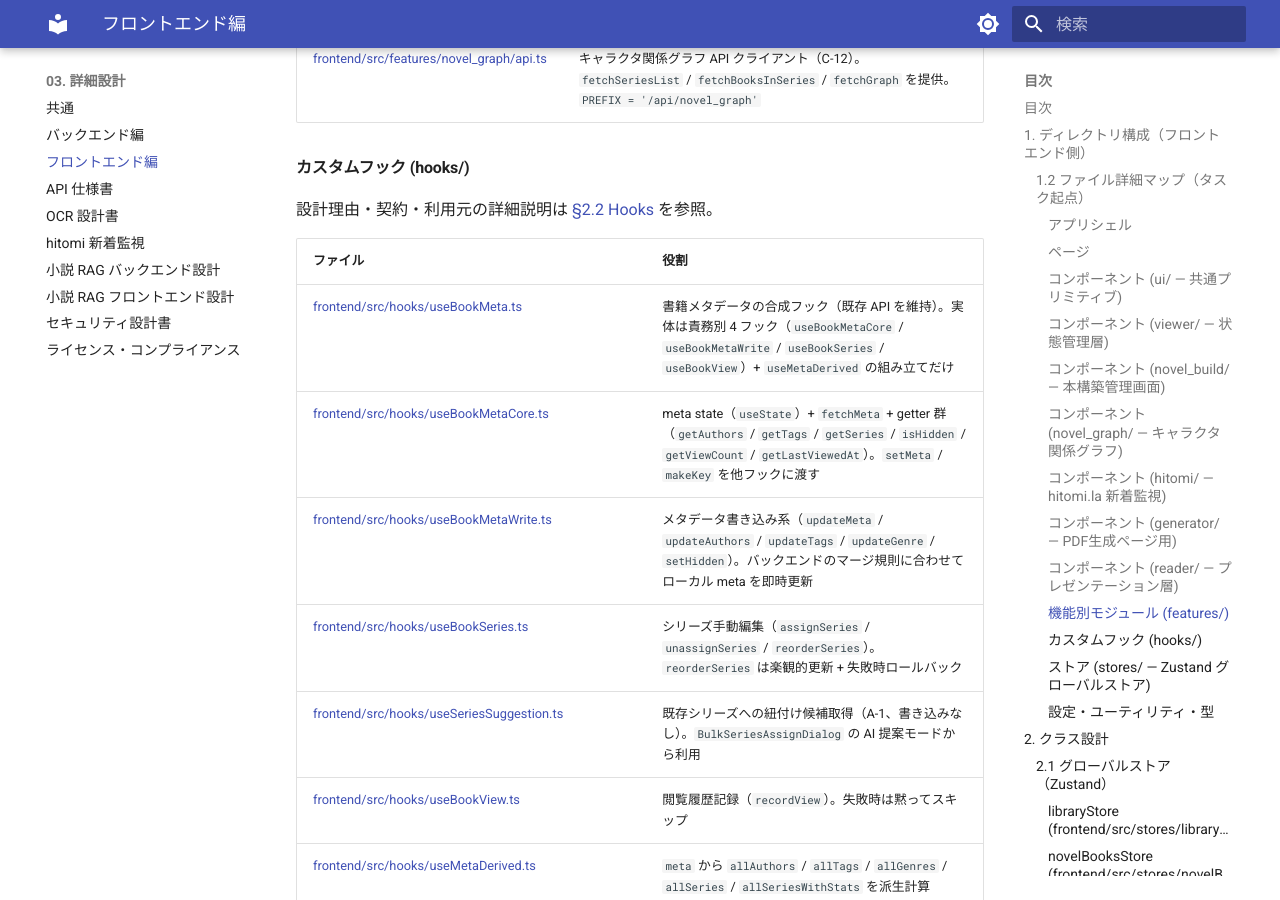
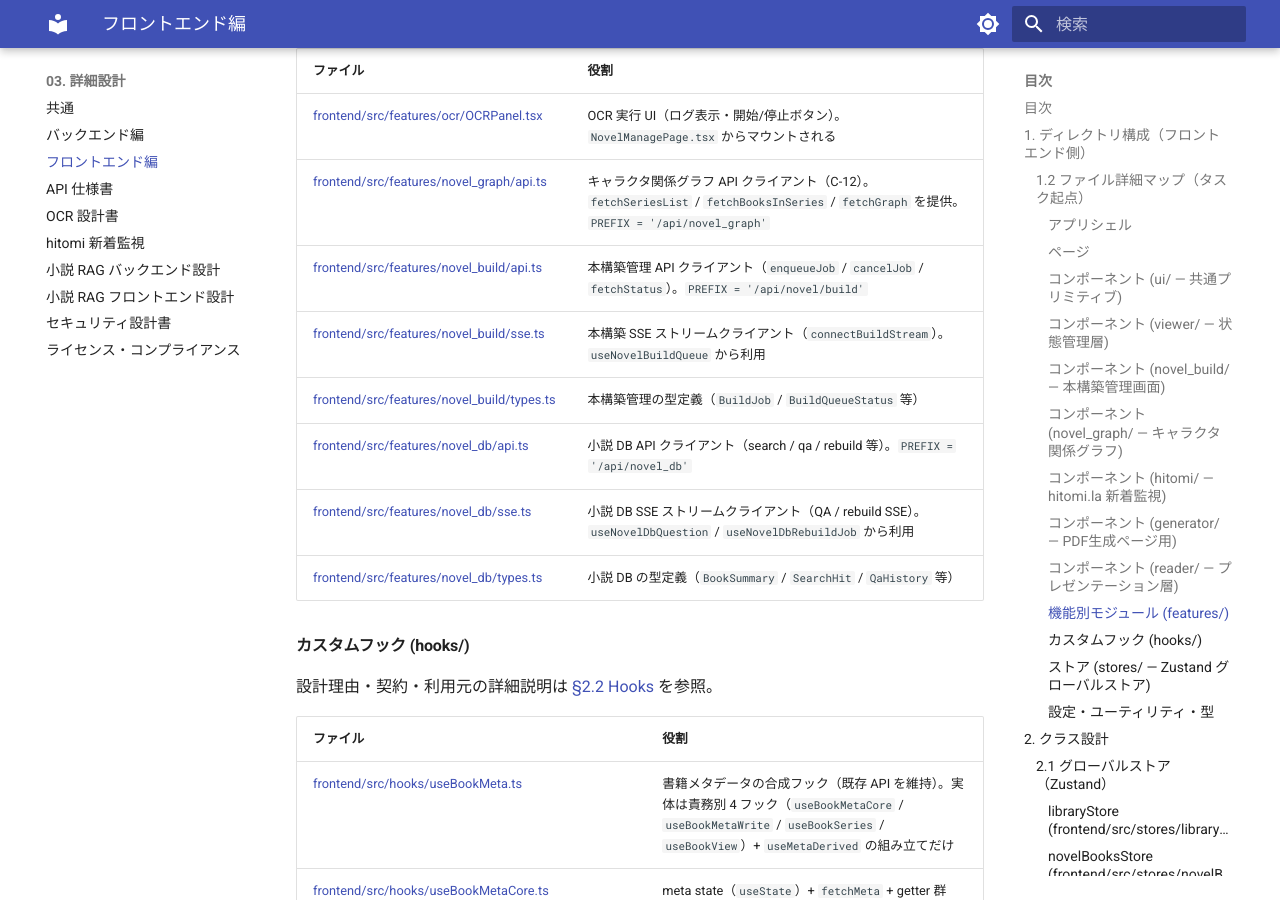
Before and after one commit to kkmmyr/Pic2PDF_Viewer, an MkDocs documentation site: the page built from docs/03_詳細設計/詳細設計書_フロントエンド編.md, in a window 1280 px wide and 900 px high, scrolled down 11846 px. Built offline with MkDocs 1.6.1 and Material for MkDocs 9.7.7, drawn with Linux system fonts in a browser that asks for light colours; some of the changed text lies outside the part shown.

Commit message:
docs: 設計書と実装の整合性修正（5設計書 + EdgeHoverZones デッドコード削除）
設計書クロスチェックで検出した不整合を一括修正。

- 詳細設計書_バックエンド編: routers/meta/ パッケージ化反映、
  services/image_service・_title_normalizer をツリー/マップに追記、
  _deps.py §1.5 に cancel_job_response / sse_event を補完
- API仕様書: POST /api/meta/init-genre-original（§2.9）を新規追加
- 詳細設計書_フロントエンド編: AmazonImportButton / features 6ファイル /
  generate_api_client / useLibraryPanel をツリー/マップに追記、
  useReaderUIState 旧 API 記述削除、EdgeHoverZones をツリーから削除
- セキュリティ設計書: backend/config.py → config/__init__.py 参照を修正
- EdgeHoverZones.tsx: どこからも import されていないデッドコードを削除

Co-Authored-By: Claude Sonnet 4.6 <noreply@anthropic.com>

```diff
--- a/docs/03_詳細設計/詳細設計書_フロントエンド編.md
+++ b/docs/03_詳細設計/詳細設計書_フロントエンド編.md
@@ -132,10 +132,20 @@ frontend/
 │   ├── features/
 │   │   ├── ocr/
 │   │   │   └── OCRPanel.tsx
-│   │   └── novel_graph/
+│   │   ├── novel_graph/
+│   │   │   └── api.ts
+│   │   ├── novel_build/
+│   │   │   ├── api.ts
+│   │   │   ├── sse.ts
+│   │   │   └── types.ts
+│   │   └── novel_db/
+│   │       ├── api.ts
+│   │       ├── sse.ts
+│   │       └── types.ts
 │   ├── config/
 │   │   ├── api.ts
-│   │   └── api_client.ts
+│   │   ├── api_client.ts
+│   │   └── generate_api_client.ts
 │   ├── lib/
 │   │   └── queryClient.ts
 │   ├── utils/
@@ -175,6 +185,7 @@ frontend/
 │   │   ├── useBookImages.ts
 │   │   ├── useImagePreloader.ts
 │   │   ├── useLibraryManagement.ts
+│   │   ├── useLibraryPanel.ts
 │   │   ├── useDialogSubmit.ts
 │   │   ├── useDialogToggles.ts
 │   │   ├── useAsyncToast.ts
@@ -368,6 +378,12 @@ frontend/
 |---|---|
 | [frontend/src/features/ocr/OCRPanel.tsx](../../frontend/src/features/ocr/OCRPanel.tsx) | OCR 実行 UI（ログ表示・開始/停止ボタン）。`NovelManagePage.tsx` からマウントされる |
 | [frontend/src/features/novel_graph/api.ts](../../frontend/src/features/novel_graph/api.ts) | キャラクタ関係グラフ API クライアント（C-12）。`fetchSeriesList` / `fetchBooksInSeries` / `fetchGraph` を提供。`PREFIX = '/api/novel_graph'` |
+| [frontend/src/features/novel_build/api.ts](../../frontend/src/features/novel_build/api.ts) | 本構築管理 API クライアント（`enqueueJob` / `cancelJob` / `fetchStatus`）。`PREFIX = '/api/novel/build'` |
+| [frontend/src/features/novel_build/sse.ts](../../frontend/src/features/novel_build/sse.ts) | 本構築 SSE ストリームクライアント（`connectBuildStream`）。`useNovelBuildQueue` から利用 |
+| [frontend/src/features/novel_build/types.ts](../../frontend/src/features/novel_build/types.ts) | 本構築管理の型定義（`BuildJob` / `BuildQueueStatus` 等） |
+| [frontend/src/features/novel_db/api.ts](../../frontend/src/features/novel_db/api.ts) | 小説 DB API クライアント（search / qa / rebuild 等）。`PREFIX = '/api/novel_db'` |
+| [frontend/src/features/novel_db/sse.ts](../../frontend/src/features/novel_db/sse.ts) | 小説 DB SSE ストリームクライアント（QA / rebuild SSE）。`useNovelDbQuestion` / `useNovelDbRebuildJob` から利用 |
+| [frontend/src/features/novel_db/types.ts](../../frontend/src/features/novel_db/types.ts) | 小説 DB の型定義（`BookSummary` / `SearchHit` / `QaHistory` 等） |
 
 #### カスタムフック (hooks/)
 
@@ -385,6 +401,7 @@ frontend/
 | [frontend/src/hooks/useNextSeriesVolume.ts](../../frontend/src/hooks/useNextSeriesVolume.ts) | 次巻探索（同フォルダ・同シリーズ・index 最小の次巻を `useMemo` で返す） |
 | [frontend/src/hooks/useRelatedBooks.ts](../../frontend/src/hooks/useRelatedBooks.ts) | 関連書籍候補の派生計算（同シリーズ / 同作者の書籍リストを meta から `useMemo` で構築、A-2） |
 | [frontend/src/hooks/useLibraryManagement.ts](../../frontend/src/hooks/useLibraryManagement.ts) | ライブラリ操作（選択モード・リネーム）。`clearSelection()` で一括操作後の選択解除、`bulkSelectItems()` で複数アイテムの原子的な一括選択/解除を提供 |
+| [frontend/src/hooks/useLibraryPanel.ts](../../frontend/src/hooks/useLibraryPanel.ts) | `LibraryPanel` 全体のオーケストレーターフック。ライブラリ表示・フィルター・グループ化・ピン・一括操作・ダイアログ制御を統合し、`LibraryPanel.tsx` に必要な値と関数をまとめて返す |
 | [frontend/src/hooks/useReaderNavigation.ts](../../frontend/src/hooks/useReaderNavigation.ts) | ページナビゲーション（前/次・ジャンプ・リセット） |
 | [frontend/src/hooks/useBookImages.ts](../../frontend/src/hooks/useBookImages.ts) | 書籍画像URL取得・画像モード判定 |
 | [frontend/src/hooks/useImagePreloader.ts](../../frontend/src/hooks/useImagePreloader.ts) | 画像先読み |
@@ -455,6 +472,7 @@ frontend/
 |---|---|
 | [frontend/src/config/api.ts](../../frontend/src/config/api.ts) | API URL定数・静的ファイルパス |
 | [frontend/src/config/api_client.ts](../../frontend/src/config/api_client.ts) | axios共通クライアント |
+| [frontend/src/config/generate_api_client.ts](../../frontend/src/config/generate_api_client.ts) | PDF 生成専用 axios インスタンス（タイムアウト延長・ベース URL 設定）。`GeneratorPage` / `generate.py` API 呼び出し専用 |
 | [frontend/src/utils/validation.ts](../../frontend/src/utils/validation.ts) | ファイル名/フォルダ名バリデーション（`validateFilename` / `FORBIDDEN_FILENAME_CHARS`） |
 | [frontend/src/utils/storage.ts](../../frontend/src/utils/storage.ts) | localStorage の JSON 読み書きユーティリティ |
 | [frontend/src/utils/sort.ts](../../frontend/src/utils/sort.ts) | 日本語ロケール文字列比較ユーティリティ（`cmpJa`） |
```
Also changed, not shown: other parts of docs/03_詳細設計/詳細設計書_フロントエンド編.md (+2 -3 lines), docs/03_詳細設計/API仕様書.md (+23 -0 lines), docs/03_詳細設計/セキュリティ設計書.md (+2 -2 lines), docs/03_詳細設計/詳細設計書_バックエンド編.md (+14 -4 lines), docs/05_記録/変更履歴.md (+10 -0 lines), frontend/src/components/reader/EdgeHoverZones.tsx (deleted, +0 -38 lines).
